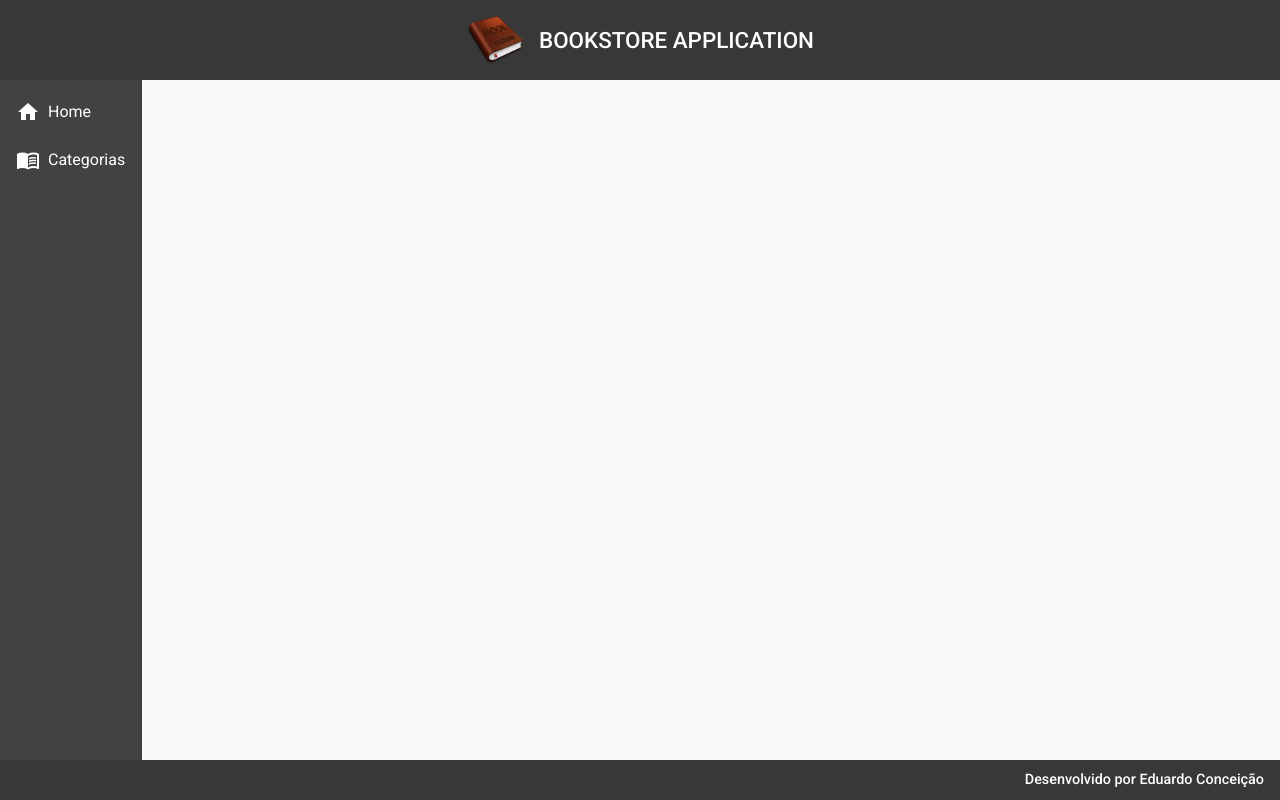
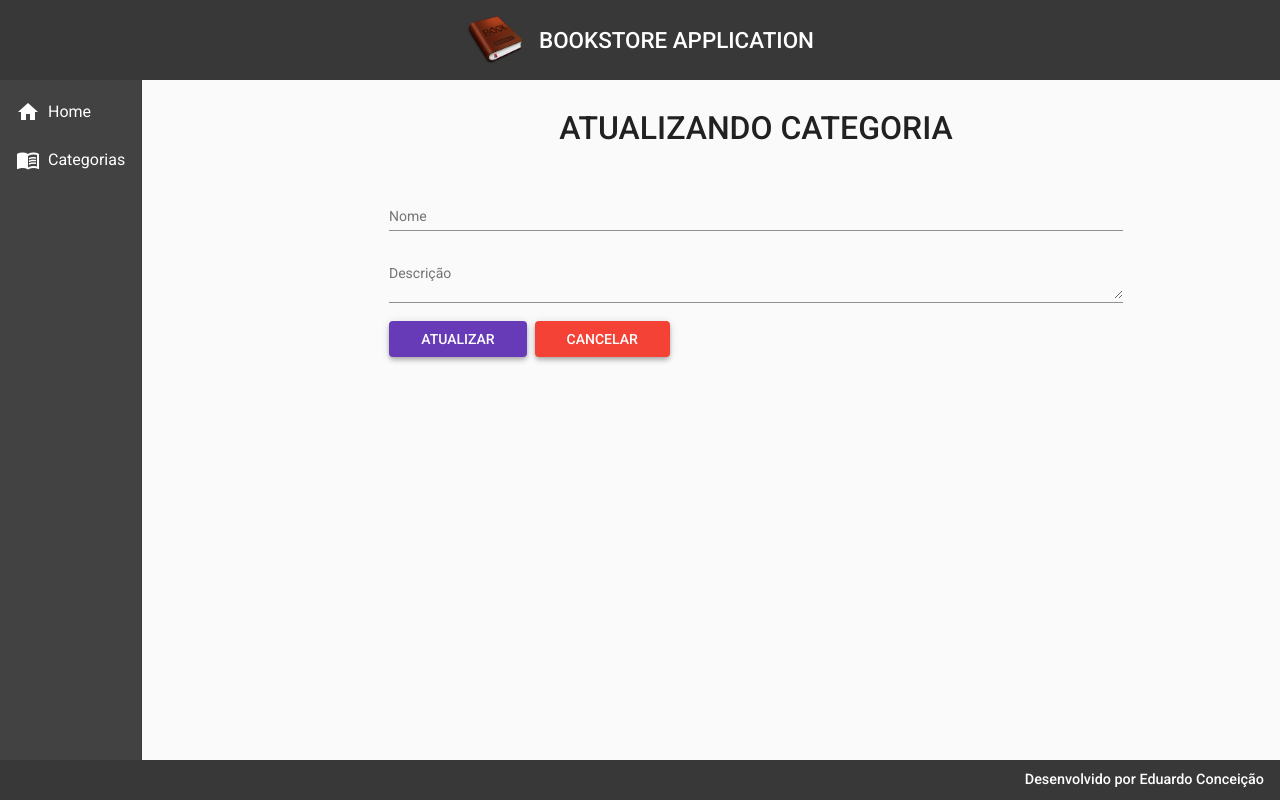
Before and after one commit to eduardoconceicao90/bookstore-front, an Angular app: page /categorias/update/1 in a window 1280 px wide. Before the commit this address led to /. Built offline with nearby package versions, Linux system fonts and the light colour scheme; no server answers.

Commit message:
Implementando o componente CATEGORIA-UPDATE

```diff
--- a/src/app/app-routing.module.ts
+++ b/src/app/app-routing.module.ts
@@ -3,6 +3,7 @@
 import { CategoriaCreateComponent } from './components/views/categoria/categoria-create/categoria-create.component';
 import { CategoriaDeleteComponent } from './components/views/categoria/categoria-delete/categoria-delete.component';
 import { CategoriaReadComponent } from './components/views/categoria/categoria-read/categoria-read.component';
+import { CategoriaUpdateComponent } from './components/views/categoria/categoria-update/categoria-update.component';
 import { HomeComponent } from './components/views/home/home.component';
 
 const routes: Routes = [
@@ -21,6 +22,10 @@
   {
     path: 'categorias/delete/:id',
     component: CategoriaDeleteComponent
+  },
+  {
+    path: 'categorias/update/:id',
+    component: CategoriaUpdateComponent
   }
 
 ];
--- a/src/app/app.module.ts
+++ b/src/app/app.module.ts
@@ -23,6 +23,7 @@
 import { MatFormFieldModule } from '@angular/material/form-field';
 import { MatSnackBarModule } from '@angular/material/snack-bar';
 import { CategoriaDeleteComponent } from './components/views/categoria/categoria-delete/categoria-delete.component';
+import { CategoriaUpdateComponent } from './components/views/categoria/categoria-update/categoria-update.component';
 
 @NgModule({
   declarations: [
@@ -33,7 +34,8 @@
     HomeComponent,
     CategoriaReadComponent,
     CategoriaCreateComponent,
-    CategoriaDeleteComponent
+    CategoriaDeleteComponent,
+    CategoriaUpdateComponent
   ],
   imports: [
     BrowserModule,
--- a/src/app/components/views/categoria/categoria-read/categoria-read.component.html
+++ b/src/app/components/views/categoria/categoria-read/categoria-read.component.html
@@ -35,7 +35,7 @@
         <ng-container matColumnDef="acoes">
           <th class="mat-header" mat-header-cell *matHeaderCellDef> AÇÕES </th>
           <td mat-cell *matCellDef="let element">
-            <a class="edit" href="">
+            <a class="edit" routerLink="update/{{ element.id }}">
               <i class="material-icons">edit</i>
             </a>
             <a class="delete" routerLink="delete/{{ element.id }}">
--- /dev/null
+++ b/src/app/components/views/categoria/categoria-update/categoria-update.component.css
@@ -0,0 +1,26 @@
+form{
+    text-align: center;
+    width: 70%;
+    margin: 2rem auto 0 auto;
+}
+
+h1 {
+    font-size: 2rem;
+    font-weight: 500;
+    margin-bottom: 3rem;
+}
+
+.form{
+    width: 100%;
+}
+
+.buttons{
+    width: 100%;
+    text-align: start;
+}
+
+button{
+    margin-right: .5rem;
+    padding-right: 2rem;
+    padding-left: 2rem;
+}
--- /dev/null
+++ b/src/app/components/views/categoria/categoria-update/categoria-update.component.html
@@ -0,0 +1,18 @@
+<form>
+    <h1>ATUALIZANDO CATEGORIA</h1>
+
+    <mat-form-field class="form">
+        <mat-label>Nome</mat-label>
+        <input matInput [(ngModel)]="categoria.nome" type="text" name="nome" placeholder="Ex. Computação">
+    </mat-form-field>
+
+    <mat-form-field class="form">
+        <mat-label>Descrição</mat-label>
+        <textarea matInput [(ngModel)]="categoria.descricao" type="text" name="descricao" placeholder="Ex. Livros de Computação"></textarea>
+    </mat-form-field>
+
+    <div class="buttons">
+        <button class="mat-elevation-z4" (click)="update()" mat-raised-button color="primary">ATUALIZAR</button>
+        <button class="mat-elevation-z4" (click)="cancel()" mat-raised-button color="warn">CANCELAR</button>
+    </div>
+</form>
--- /dev/null
+++ b/src/app/components/views/categoria/categoria-update/categoria-update.component.ts
@@ -0,0 +1,48 @@
+import { Component, OnInit } from '@angular/core';
+import { ActivatedRoute, Router } from '@angular/router';
+import { Categoria } from '../categoria.model';
+import { CategoriaService } from '../categoria.service';
+
+@Component({
+  selector: 'app-categoria-update',
+  templateUrl: './categoria-update.component.html',
+  styleUrls: ['./categoria-update.component.css']
+})
+export class CategoriaUpdateComponent implements OnInit {
+
+  categoria: Categoria = {
+    id: '',
+    nome: '',
+    descricao: ''
+  }
+
+  constructor(private service: CategoriaService,
+              private route: ActivatedRoute,
+              private router: Router) { }
+
+  ngOnInit(): void {
+    this.categoria.id = this.route.snapshot.paramMap.get('id')!;
+    this.findById();
+  }
+
+  findById(): void {
+    this.service.findById(this.categoria.id!).subscribe((resposta) => {
+      this.categoria = resposta;
+    })
+  }
+
+  update(): void{
+    this.service.update(this.categoria).subscribe((resposta) => {
+      this.router.navigate(['categorias']);
+      this.service.message('Categoria atualizada com sucesso!');
+    }, err => {
+      for(let i = 0; i < err.error.errors.length; i++){
+        this.service.message(err.error.errors[i].message);
+      }
+    })
+  }
+
+  cancel(): void {
+    this.router.navigate(['categorias']);
+  }
+}
--- a/src/app/components/views/categoria/categoria.service.ts
+++ b/src/app/components/views/categoria/categoria.service.ts
@@ -34,6 +34,11 @@
     return this.http.delete<void>(url);
   }
 
+  update(categoria: Categoria): Observable<Categoria>{
+    const url = `${this.baseUrl}/categorias/${categoria.id}`
+    return this.http.put<Categoria>(url, categoria);
+  }
+
   message(str: String): void {
     this._snack.open(`${str}`, 'OK', {
       horizontalPosition: 'end',
```
